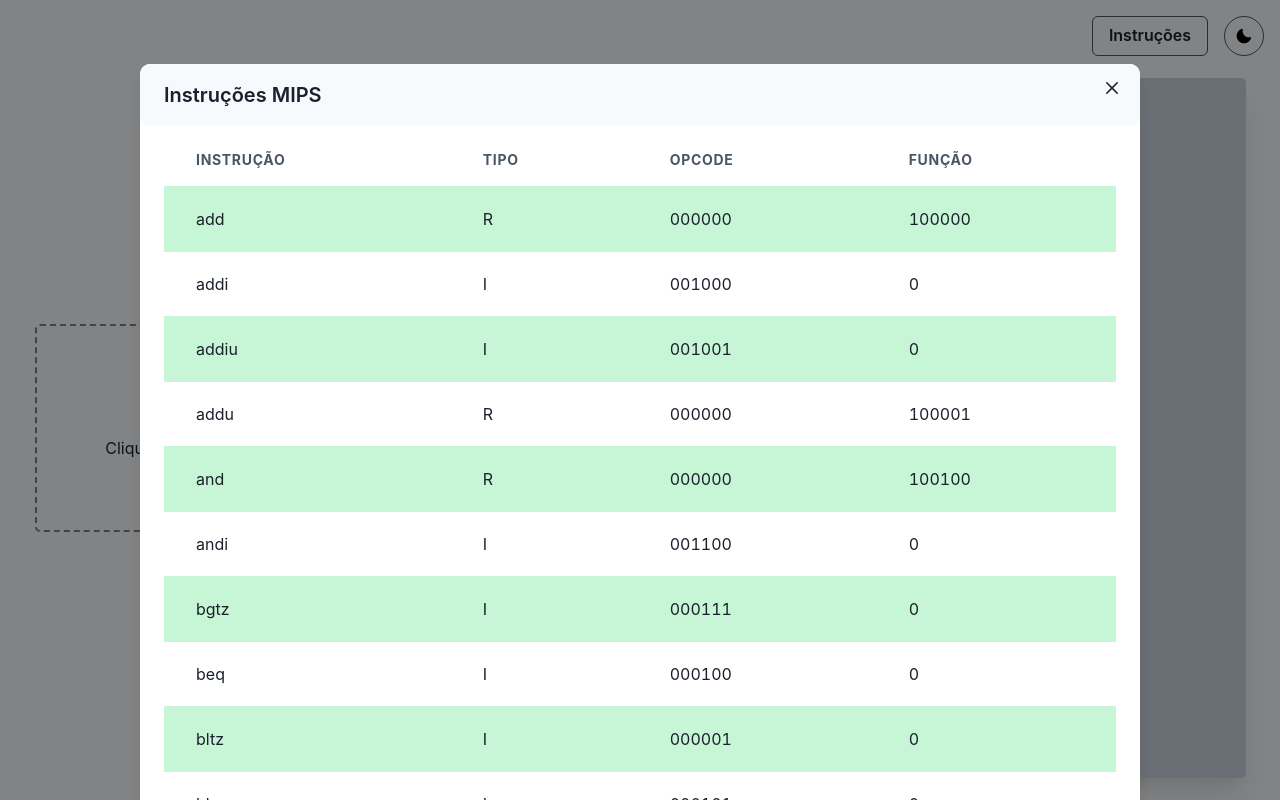
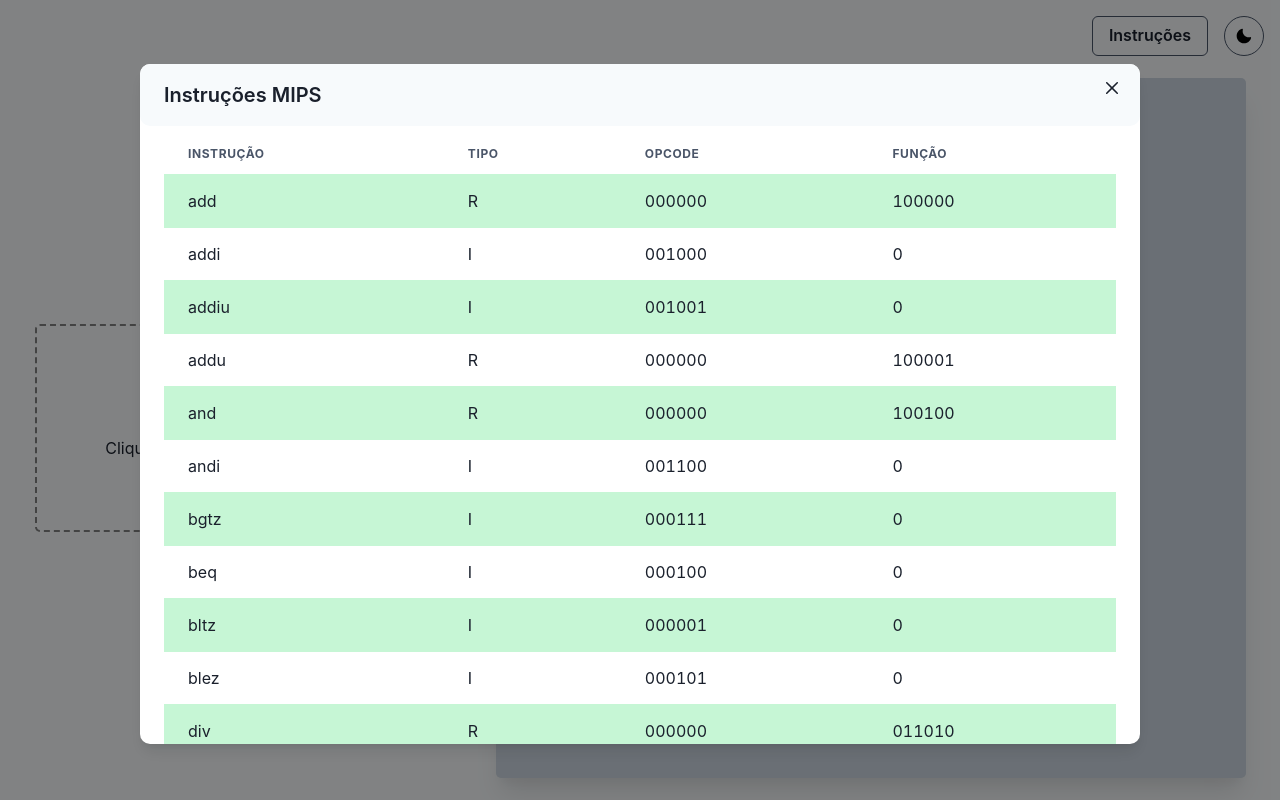
Before and after one commit to MarioLeandro/mips-simulator, a React (Create React App) app: page / in a window 1280 px wide. Both pictures are taken after a click on the button "Instruções". Built offline with nearby package versions, Linux system fonts and the light colour scheme.

Commit message:
feat: add scroll in ModalChakra

```diff
--- a/src/components/ModalChakra.tsx
+++ b/src/components/ModalChakra.tsx
@@ -1,5 +1,15 @@
-import { useDisclosure, Button, Modal, ModalOverlay, ModalContent, ModalHeader, ModalCloseButton, ModalBody, ModalFooter } from "@chakra-ui/react"
-import instructions from "../utils/instructions.json"
+import {
+  useDisclosure,
+  Button,
+  Modal,
+  ModalOverlay,
+  ModalContent,
+  ModalHeader,
+  ModalCloseButton,
+  ModalBody,
+  ModalFooter,
+} from "@chakra-ui/react";
+import instructions from "../utils/instructions.json";
 
 import {
   Table,
@@ -11,11 +21,12 @@ import {
   Td,
   TableCaption,
   TableContainer,
-  useColorModeValue
-} from '@chakra-ui/react'
+  useColorModeValue,
+} from "@chakra-ui/react";
+import { useState } from "react";
 
 function ModalChakra() {
-    const { isOpen, onOpen, onClose } = useDisclosure()
+  const { isOpen, onOpen, onClose } = useDisclosure();
 
   return (
     <>
@@ -25,19 +36,24 @@ function ModalChakra() {
         bg={"inherit"}
         variant="outline"
         borderColor={"gray.600"}
-        onClick={onOpen}>Instruções</Button>
+        onClick={onOpen}
+      >
+        Instruções
+      </Button>
 
-        <Modal isOpen={isOpen} onClose={onClose} size={"xl"} >
+      <Modal
+        isOpen={isOpen}
+        onClose={onClose}
+        size={"xl"}
+        scrollBehavior={"inside"}
+      >
         <ModalOverlay />
-          <ModalContent minW='1000px' minH='600px' borderRadius="10">
+        <ModalContent minW="1000px" minH="600px" borderRadius="10">
           <ModalHeader borderRadius="10">Instruções MIPS</ModalHeader>
           <ModalCloseButton />
           <ModalBody>
             <TableContainer>
-                <Table
-                  size={"lg"}
-                  variant='striped'
-                  colorScheme= "green">
+              <Table size={"md"} variant="striped" colorScheme="green">
                 <Thead>
                   <Tr>
                     <Th>Instrução</Th>
@@ -47,16 +63,14 @@ function ModalChakra() {
                   </Tr>
                 </Thead>
                 <Tbody>
-                    {
-                      instructions.map((instruction) => (
+                  {instructions.map((instruction) => (
                     <Tr>
                       <Td>{instruction.instruction}</Td>
                       <Td>{instruction.type}</Td>
                       <Td>{instruction.opcode}</Td>
                       <Td>{instruction.function ? instruction.function : 0}</Td>
                     </Tr>
-                      ))
-                    }
+                  ))}
                 </Tbody>
               </Table>
             </TableContainer>
@@ -64,7 +78,7 @@ function ModalChakra() {
         </ModalContent>
       </Modal>
     </>
-    )
+  );
 }
 
 export default ModalChakra;
```
Lines whose indentation alone changed are shown as unchanged.
